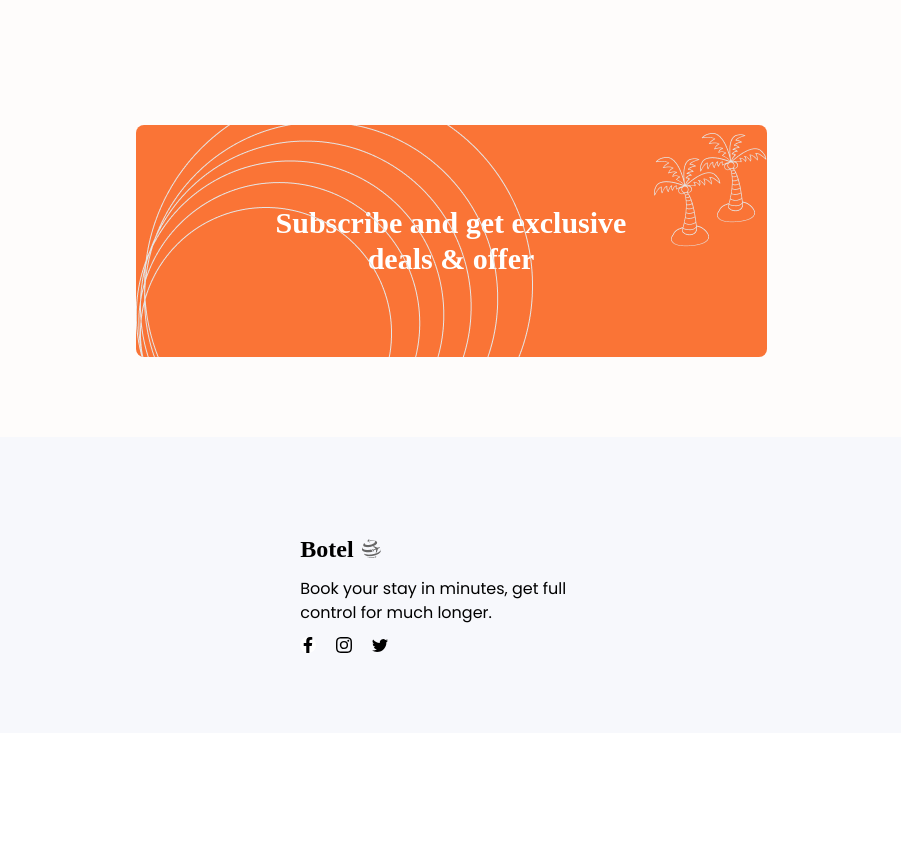
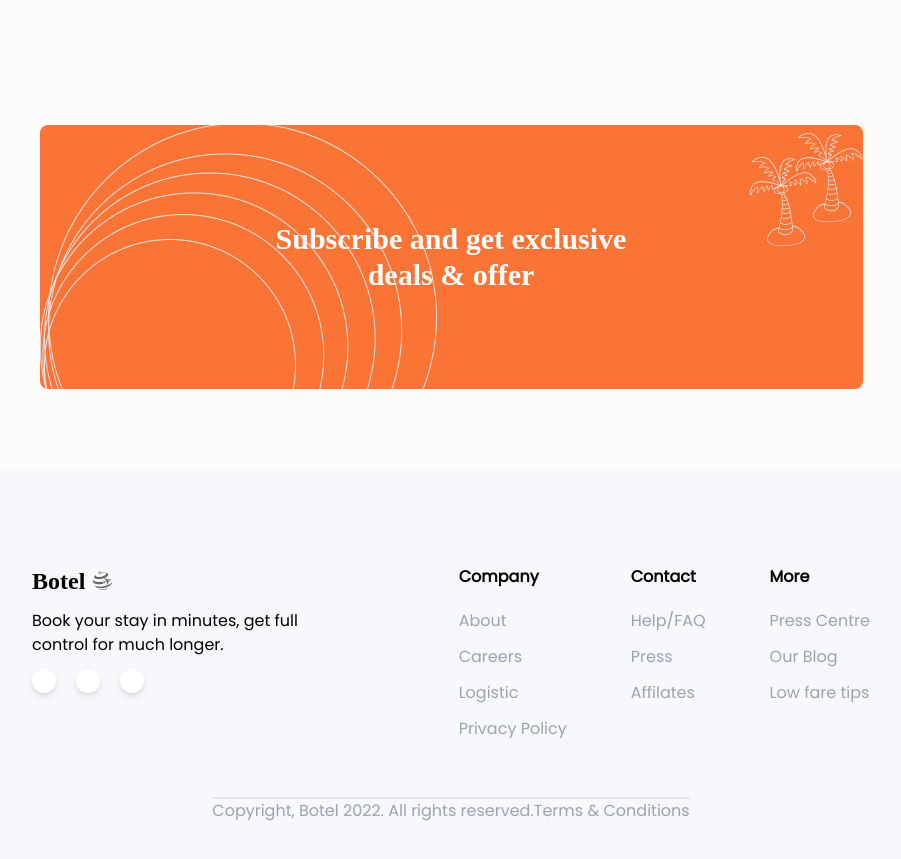
Before and after one commit to baabashinelle/Botel, a React (Create React App) app: page / in a window 1280 px wide. Shown: the part 4480-5339 px from the top of the page, without its empty margins (189-1090 px from the left). Before the commit the page ends 5213 px from the top, so only its background shows below. Built offline with nearby package versions, Linux system fonts and the light colour scheme; a web font is replaced by a local one.

Commit message:
add lower footer

```diff
--- a/src/components/Footer.jsx
+++ b/src/components/Footer.jsx
@@ -1,13 +1,14 @@
-import React from 'react'
+import React from "react";
 import logo from "../assets/logo.png";
-import {FaFacebookF} from 'react-icons/fa';
-import { BsInstagram, BsTwitter } from "react-icons/bs";
-
+import { FaFacebookF } from "react-icons/fa";
+import { BsInstagram } from "react-icons/bs";
+import { AiOutlineTwitter } from "react-icons/ai";
 
 const Footer = () => {
   return (
-    <footer className="bg-bg-off flex justify-center items-center pt-24 pb-20 font-text">
-      <article className="flex flex-col gap-3">
+    <footer className="bg-bg-off flex flex-col gap-14 pt-24 pb-14 font-text">
+      <section className="flex justify-center">
+        <article className="flex flex-col gap-3 basis-1/3">
           <div className="flex flex-row items-center gap-2">
             <h3 className="text-2xl font-bold font-header">Botel</h3>
             <div>
@@ -18,15 +19,43 @@ const Footer = () => {
             Book your stay in minutes, get full control for much longer.
           </p>
           <div className="flex gap-5">
-          <div className='bg-white text-black rounded-full'>
-            <FaFacebookF />
-          </div>
-          <BsInstagram />
-          <BsTwitter />
+            <FaFacebookF className="bg-white rounded-full p-3 text-black drop-shadow-md" />
+            <BsInstagram className="bg-white rounded-full p-3 text-black drop-shadow-md" />
+            <AiOutlineTwitter className="bg-white rounded-full p-3 text-black drop-shadow-md" />
           </div>
         </article>
+        <div className="flex gap-16">
+          <article className="flex flex-col gap-3 text-gray-400">
+            <h3 className="font-bold pb-2 text-black">Company</h3>
+            <p>About</p>
+            <p>Careers</p>
+            <p>Logistic</p>
+            <p>Privacy Policy</p>
+          </article>
+          <article className="flex flex-col gap-3 text-gray-400">
+            <h3 className="font-bold pb-2 text-black">Contact</h3>
+            <p>Help/FAQ</p>
+            <p>Press</p>
+            <p>Affilates</p>
+          </article>
+          <article className="flex flex-col gap-3 text-gray-400">
+            <h3 className="font-bold pb-2 text-black">More</h3>
+            <p>Press Centre</p>
+            <p>Our Blog</p>
+            <p>Low fare tips</p>
+          </article>
+        </div>
+      </section>
+
+      {/* Lower Footer */}
+      <section className="flex justify-center">
+        <article className="flex justify-between text-gray-400 border-t-2">
+          <p>Copyright, Botel 2022. All rights reserved.</p>
+          <p>Terms &amp; Conditions</p>
+        </article>
+      </section>
     </footer>
   );
-}
+};
 
-export default Footer
+export default Footer;
--- a/src/components/Subscribe.jsx
+++ b/src/components/Subscribe.jsx
@@ -3,7 +3,7 @@ import React from "react";
 const Subscribe = () => {
   return (
     <section className="flex flex-col justify-center items-center pt-24 pb-20 bg-bg-c font-text text-white">
-      <div className="w-fit bg-primary-o py-20 px-32 rounded-lg overflow-hidden relative before:content-[url('./assets/trees-white.png')] before:block before:absolute before:right-0 before:top-[0.5rem] after:content-[url('./assets/circles.png')] after:block after:w-10 after:absolute after:left-0 after:-bottom-2">
+      <div className="w-fit bg-primary-o py-24 px-[14rem] rounded-lg overflow-hidden relative before:content-[url('./assets/trees-white.png')] before:block before:absolute before:right-0 before:top-[0.5rem] after:content-[url('./assets/circles.png')] after:block after:w-10 after:absolute after:left-0 after:-bottom-2">
         <h2 className="text-3xl font-bold font-header text-center w-[25ch]">
           Subscribe and get exclusive deals &amp; offer
         </h2>
```
Lines whose indentation alone changed are shown as unchanged.
